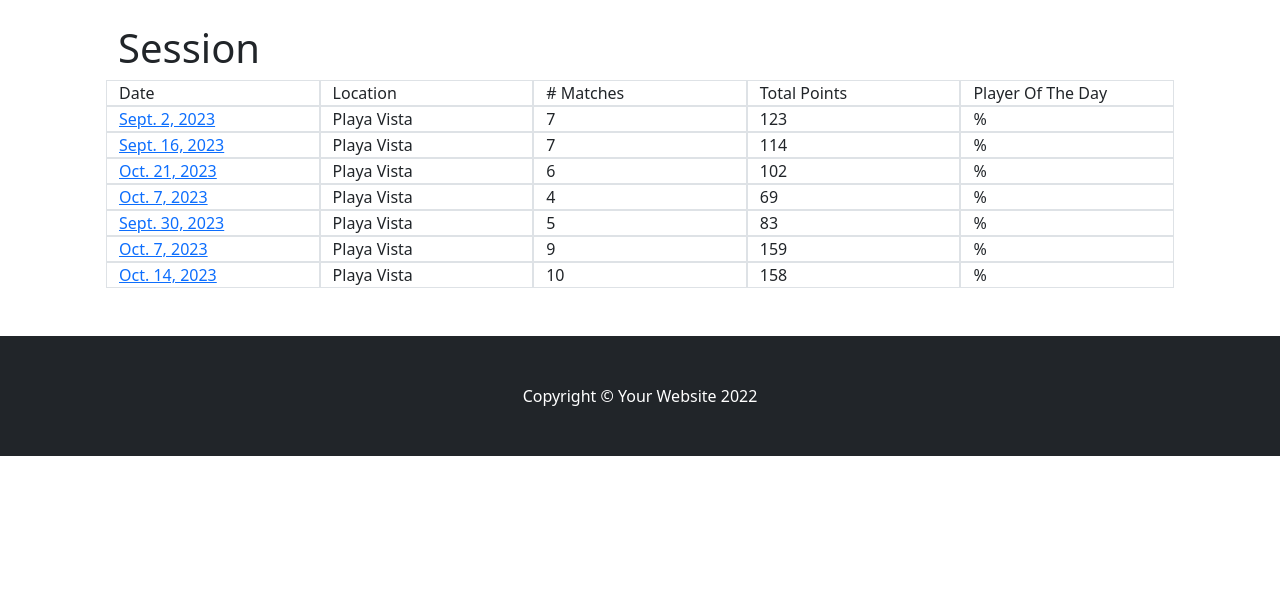
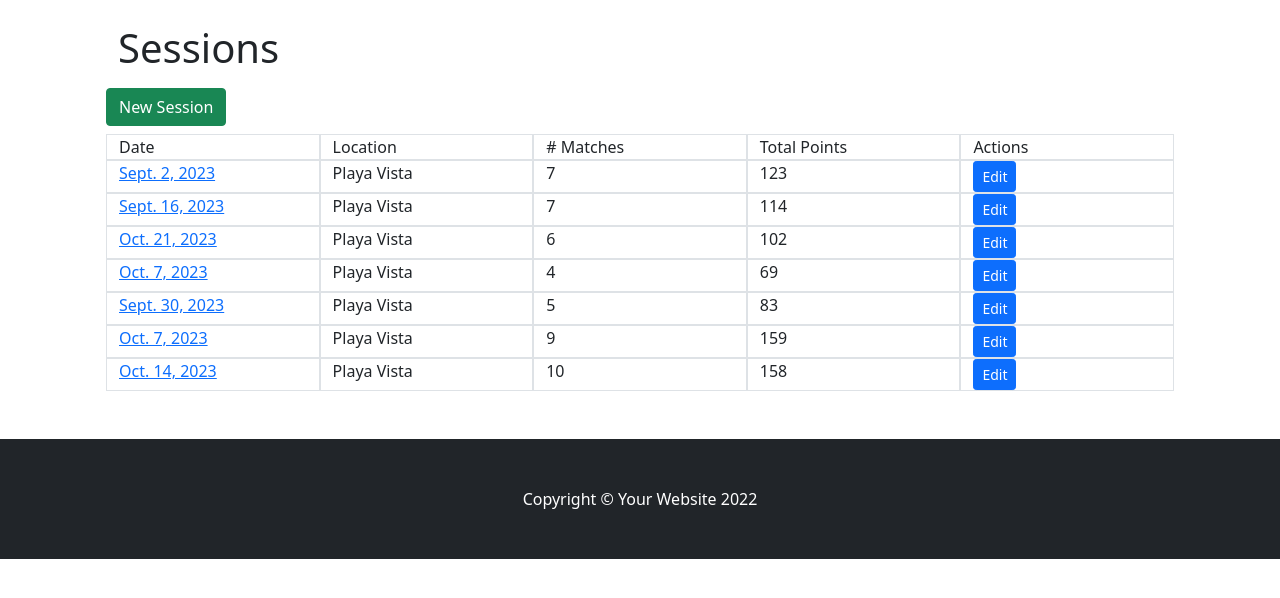
Before and after one commit to rhimmelbauer/pickelmaster-django, a Django app: page /sessions/ in a window 1280 px wide. Shown: the part 56-654 px from the top of the page. Run offline with Django 4.2, Linux system fonts and the light colour scheme; data comes from the database, SQL or seed files in the repository; some libraries are stand-ins or nearby versions.

Commit message:
added link to edit and create new session

```diff
--- a/pickelmaster/match/templates/match_create.html
+++ b/pickelmaster/match/templates/match_create.html
@@ -3,7 +3,7 @@
 
 {% block content %}
 <div class="row">
-    <div class="h1">Session</div>
+    <div class="h1">Match</div>
     <form method="post">
         {% csrf_token %}
         <h3>Result</h3>
--- a/pickelmaster/match/templates/sessions.html
+++ b/pickelmaster/match/templates/sessions.html
@@ -3,14 +3,18 @@
 
 {% block content %}
 <div class="row">
-    <div class="h1">Session</div>
+    <div class="h1">Sessions</div>
+</div>
+<div class="row py-2">
+    <div class="col px-0"><a class="btn btn-md btn-success" href="{% url 'session-create' %}">New Session</a></div>
+    <div class="col"></div>
 </div>
 <div class="row">
     <div class="col border bold">Date</div>
     <div class="col border bold">Location</div>
     <div class="col border bold"># Matches</div>
     <div class="col border bold">Total Points</div>
-    <div class="col border bold">Player Of The Day</div>
+    <div class="col border bold">Actions</div>
 </div>
 {% for session in object_list %}
 <div class="row">
@@ -18,7 +22,7 @@
     <div class="col border">{{ session.location }}</div>
     <div class="col border">{{ session.get_total_matches }}</div>
     <div class="col border">{{ session.get_total_points }}</div>
-    <div class="col border">{{ session.get_winning_percent|floatformat:2 }}%</div>
+    <div class="col border"><a class="btn btn-sm btn-primary" href="{% url 'session' session.pk %}">Edit</a></div>
 </div>
 {% endfor %}
 {% endblock %}
```
Also changed, not shown: pickelmaster/match/templates/session.html (added, +31 -0 lines).
